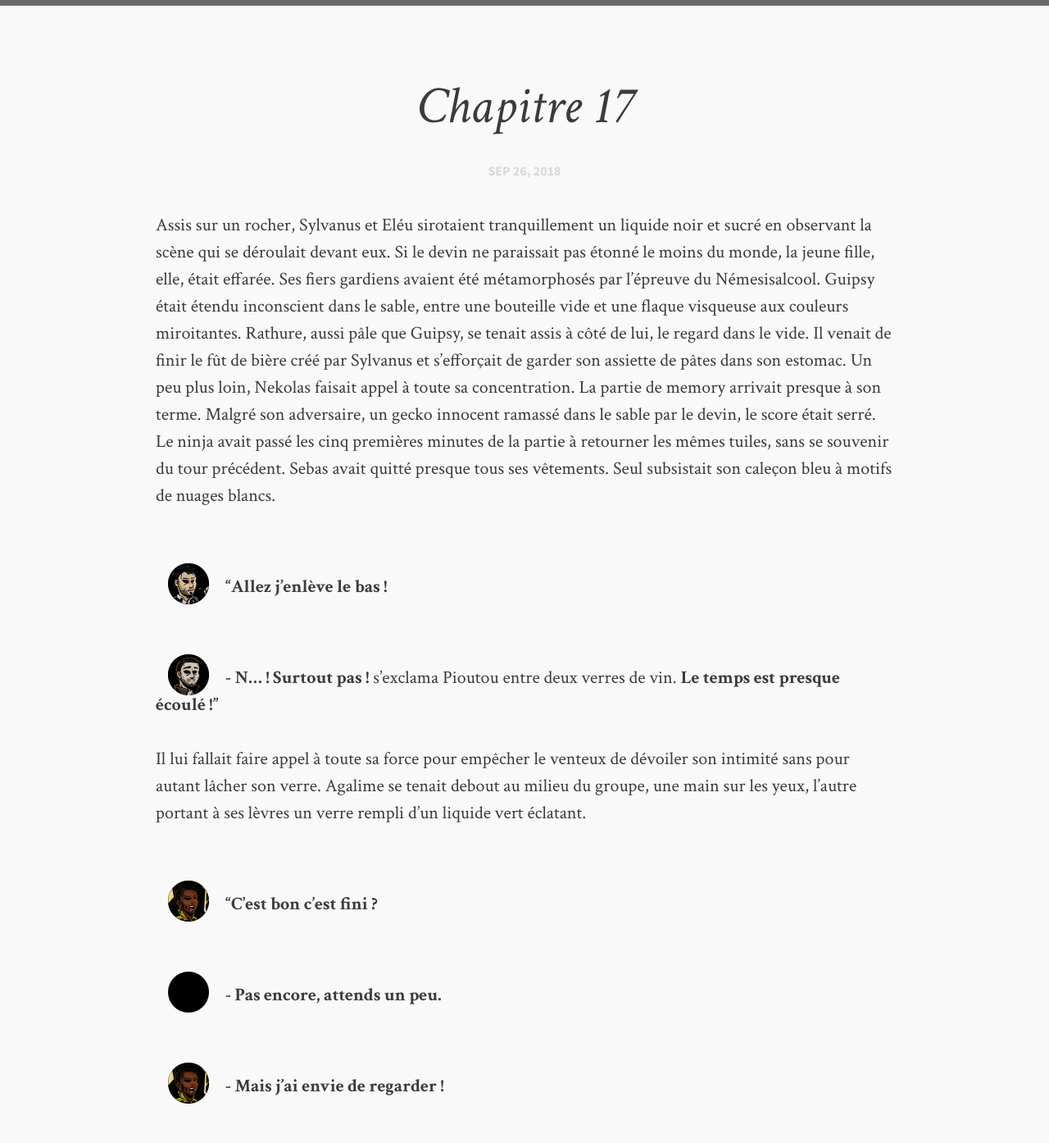
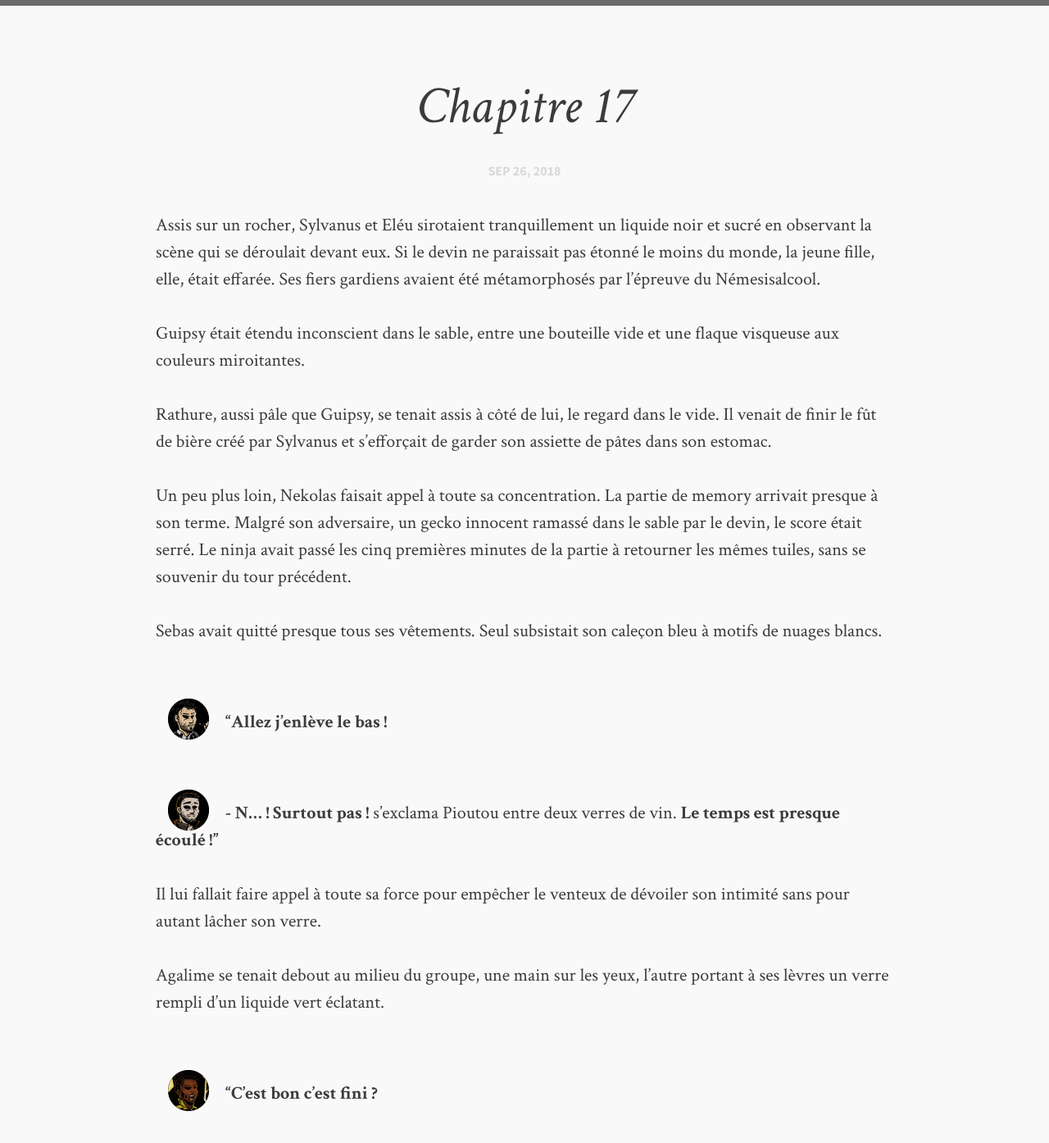
Before and after one commit to Tapus/tygrec, a Jekyll site: the page built from jekyll/_posts/2018-09-26-chapitre-17.md, in a window 1280 px wide and 1400 px high, scrolled down 543 px. Shown: the top 1394 px of the window at 82% size. Built offline with Jekyll 4.4.1, drawn with Linux system fonts in a browser that asks for light colours; some of the changed text lies outside the part shown.

Commit message:
Fix some typos

```diff
--- a/jekyll/_posts/2018-09-26-chapitre-17.md
+++ b/jekyll/_posts/2018-09-26-chapitre-17.md
@@ -7,9 +7,13 @@
 ---
 
 Assis sur un rocher, Sylvanus et Eléu sirotaient tranquillement un liquide noir et sucré en observant la scène qui se déroulait devant eux. Si le devin ne paraissait pas étonné le moins du monde, la jeune fille, elle, était effarée. Ses fiers gardiens avaient été métamorphosés par l’épreuve du Némesisalcool.
+
 Guipsy était étendu inconscient dans le sable, entre une bouteille vide et une flaque visqueuse aux couleurs miroitantes.
+
 Rathure, aussi pâle que Guipsy, se tenait assis à côté de lui, le regard dans le vide. Il venait de finir le fût de bière créé par Sylvanus et s'efforçait de garder son assiette de pâtes dans son estomac.
+
 Un peu plus loin, Nekolas faisait appel à toute sa concentration. La partie de memory arrivait presque à son terme. Malgré son adversaire, un gecko innocent ramassé dans le sable par le devin, le score était serré. Le ninja avait passé les cinq premières minutes de la partie à retourner les mêmes tuiles, sans se souvenir du tour précédent.
+
 Sebas avait quitté presque tous ses vêtements. Seul subsistait son caleçon bleu à motifs de nuages blancs.
 
 <img class="portrait" src="/images/Sebas.png"> **“Allez j’enlève le bas !**
@@ -17,6 +21,7 @@
 <img class="portrait" src="/images/Pioutou.png"> **\- N... ! Surtout pas !** s’exclama Pioutou entre deux verres de vin. **Le temps est presque écoulé !”**
 
 Il lui fallait faire appel à toute sa force pour empêcher le venteux de dévoiler son intimité sans pour autant lâcher son verre.
+
 Agalime se tenait debout au milieu du groupe, une main sur les yeux, l’autre portant à ses lèvres un verre rempli d’un liquide vert éclatant.
 
 <img class="portrait" src="/images/Agalime.png"> **“C’est bon c’est fini ?**
@@ -31,15 +36,15 @@
 
 <img class="portrait" src="/images/Unknown.png"> **“Et l’épreuve est terminée !** cria Sylvanus en frappant sur un gong qui n’était pas là l’instant d’avant.
 
-<img class="portrait" src="/images/Pioutou.png"> **\- Ouiiiii enfin !** lâcha Pioutou, en même temps que le caleçon de Sebas, qui fini sur le sol dans la seconde qui suivi.
+<img class="portrait" src="/images/Pioutou.png"> **\- Ouiiiii enfin !** lâcha Pioutou, en même temps que le caleçon de Sebas, qui finit sur le sol dans la seconde qui suivit.
 
 <img class="portrait" src="/images/Eleu.png"><img class="portrait" src="/images/Rathure.png"> **\- AH !** firent en même temps Eléu en se cachant les yeux et Rathure en les ouvrant grand.
 
-<img class="portrait" src="/images/Agalime.png"> **Allez à moi les beaux boules”** dit Agalime en lâchant son dernier verre vide et en ouvrant les yeux… juste à temps pour voir les créatures qui l’entouraient tomber en poussière. Seul restait devant elle le postérieur nu de Sebas.
+<img class="portrait" src="/images/Agalime.png"> **Allez à moi les beaux boules”**, dit Agalime en lâchant son dernier verre vide et en ouvrant les yeux… juste à temps pour voir les créatures qui l’entouraient tomber en poussière. Seul restait devant elle le postérieur nu de Sebas.
 
 <img class="portrait" src="/images/Agalime.png"> **“Ah non ça c’est pas cool !**
 
-<img class="portrait" src="/images/Unknown.png"> **\- Il est temps de juger de vos performances ! Guipsy, tu as été extraordinaire. Réveillez-le, s’il-vous-plaît. Ah ! Tu n’as pas vomit des arc-en-ciels pendant une, ni deux, mais trois minutes sans discontinuer. C’était fantastique. Tu gagnes un pin’s J’aime le rhum en plus de l’épreuve. Et un deuxième parce que je t’aime bien. Pioutou, tu as parfaitement réussi ton épreuve, je suis impressionné.**
+<img class="portrait" src="/images/Unknown.png"> **\- Il est temps de juger de vos performances ! Guipsy, tu as été extraordinaire. Réveillez-le, s’il-vous-plaît. Ah ! Tu n’as pas vomi des arcs-en-ciel pendant une, ni deux, mais trois minutes sans discontinuer. C’était fantastique. Tu gagnes un pin’s "J’aime le rhum" en plus de l’épreuve. Et un deuxième parce que je t’aime bien. Pioutou, tu as parfaitement réussi ton épreuve, je suis impressionné.**
 
 <img class="portrait" src="/images/Pioutou.png"> **\- J’ai de l’entraînement. Gégénoreu, comme on dit chez moi.**
 
@@ -53,7 +58,7 @@
 
 <img class="portrait" src="/images/Guipsy.png"> **\- Rhabille-toi, s’il-te-plaît**, demanda Guipsy.
 
-<img class="portrait" src="/images/Unknown.png"> **\- Nekolas, 26 à 24 c’était très serré. Tu as un commentaire à faire ?**
+<img class="portrait" src="/images/Unknown.png"> **\- Nekolas, 26 à 24, c’était très serré. Tu as un commentaire à faire ?**
 
 <img class="portrait" src="/images/Nekolas.png"> **\- Où suis-je ? Et qui êtes-vous ?**
 
@@ -65,7 +70,7 @@
 
 Eléu applaudit avec enthousiasme pendant que ses compagnons essayaient de se maintenir debout.
 
-<img class="portrait" src="/images/Unknown.png"> **“L’épreuve du Némesisalcool vous a permis de révéler votre potentiels, et vos pouvoirs en sont grandis. Il faudra attendre d’être sobres pour vous en rendre vraiment compte, mais vous verrez, votre maîtrise des éléments a augmenté.**
+<img class="portrait" src="/images/Unknown.png"> **“L’épreuve du Némesisalcool vous a permis de révéler votre potentiel, et vos pouvoirs en sont grandis. Il faudra attendre d’être sobres pour vous en rendre vraiment compte, mais vous verrez, votre maîtrise des éléments a augmenté.**
 
 <img class="portrait" src="/images/Pioutou.png"> **\- Et pour ceux qui n’ont pas de pouvoirs ?** demanda Pioutou.
 
@@ -81,13 +86,13 @@
 
 <img class="portrait" src="/images/Eleu.png"> **\- C’est quoi ton peuple ?** s’enquit Eléu.
 
-<img class="portrait" src="/images/Pioutou.png"> **\- Le glorieux peuple Arjan, la nation marchande qui parcours les six royaumes !**
+<img class="portrait" src="/images/Pioutou.png"> **\- Le glorieux peuple Arjan, la nation marchande qui parcourt les six royaumes !**
 
-<img class="portrait" src="/images/Guipsy.png"> **\- Les huits royaumes**, corrigea Guipsy. **Et c’est un peuple qui a plutôt mauvaise réputation, je ne dirais pas qu’il est “glorieux”.**
+<img class="portrait" src="/images/Guipsy.png"> **\- Les huit royaumes**, corrigea Guipsy. **Et c’est un peuple qui a plutôt mauvaise réputation, je ne dirais pas qu’il est “glorieux”.**
 
 <img class="portrait" src="/images/Rathure.png"> **\- C’est tous des voleurs, ouais !** intervint Rathure.
 
-<img class="portrait" src="/images/Unknown.png"> **\- Le peuple Arjan ? Ils avaient autrefois un pouvoir unique: c’était des changepeaux, capables de passer de forme humaine à forme animale. Peut-être que l’épreuve a révélé en toi le pouvoir perdu de ton peuple.**
+<img class="portrait" src="/images/Unknown.png"> **\- Le peuple Arjan ? Ils avaient autrefois un pouvoir unique : c’était des changepeaux, capables de passer de forme humaine à forme animale. Peut-être que l’épreuve a révélé en toi le pouvoir perdu de ton peuple.**
 
 <img class="portrait" src="/images/Agalime.png"> **\- C’est vrai ? J’ai jamais entendu parler de ça**, dit Agalime.
 
@@ -95,15 +100,16 @@
 
 <img class="portrait" src="/images/Agalime.png"> **\- Elle doit passer sa vie sous une forme animale alors…”**
 
-Le devin pris les mains de Pioutou dans les siennes.
+Le devin prit les mains de Pioutou dans les siennes.
 
-<img class="portrait" src="/images/Unknown.png"> **“Visualise ta bête intérieure”**
+<img class="portrait" src="/images/Unknown.png"> **“Visualise ta bête intérieure.”**
 
 Pioutou ferma les yeux.
 
 <img class="portrait" src="/images/Unknown.png"> **“Sens la férocité monter en toi. Ton héritage du sang. Le pouvoir de tes ancêtres. Sens la puissance de l’ours, la férocité du lion et la ténacité du loup. Sens gonfler sous ta peau les muscles du bisons et les os de l’éléphant. Tes sens s’aiguisent. Tu perçois la moindre odeur, le moindre bruit. Les pensées superflues s’évaporent. Elles te quittent et ne laissent derrière elles que l’instinct. Tu deviens… LA BÊTE !”**
 
 En un éclair, Pioutou se métamorphosa. Son visage s’allongea, sa peau devint noire, ses doigts se changèrent en griffes, ses pupilles se dilatèrent. Avant même que les autres n’aient le temps de réagir, il était changé.
+
 Au milieu du cercle qui s’était formé autour de Pioutou et de Sylvanus se tenait ce dernier, et à ses pieds… un petit corbeau.
 Sebas, Agalime, Nekolas et Rathure éclatèrent de rire immédiatement.
 
@@ -117,13 +123,13 @@
 
 Agalime essuyait ses larmes en souriant.
 
-<img class="portrait" src="/images/Agalime.png"> **“Bon c’est marrant mais il faut qu’on avance maintenant, reprend force humaine.**
+<img class="portrait" src="/images/Agalime.png"> **“Bon c’est marrant mais il faut qu’on avance maintenant, reprends forme humaine.**
 
 <img class="portrait" src="/images/Pioutou.png"> **\- Comment je fais ?”**
 
 Un silence gênant s’installa.
 
-<img class="portrait" src="/images/Unknown.png"> **“Et bien… Comment dire…**
+<img class="portrait" src="/images/Unknown.png"> **“Eh bien… Comment dire…**
 
 <img class="portrait" src="/images/Pioutou.png"> **\- C’est une blague ?**
 
@@ -133,7 +139,7 @@
 
 <img class="portrait" src="/images/Pioutou.png"> **\- J’essaie, mais ça marche pas.**
 
-<img class="portrait" src="/images/Guipsy.png"> **\- Bon ben tant pis. Tu nous suivra en volant.**
+<img class="portrait" src="/images/Guipsy.png"> **\- Bon ben tant pis. Tu nous suivras en volant.**
 
 <img class="portrait" src="/images/Pioutou.png"> **\- Mais…”**
 
@@ -141,11 +147,11 @@
 
 <img class="portrait" src="/images/Rathure.png"> **“Je veux bien la remplir d’eau, mais c’est seulement pour les cas d’urgence, hein !**
 
-<img class="portrait" src="/images/Guipsy.png"> **\- Oui on sait, Rathure.**
+<img class="portrait" src="/images/Guipsy.png"> **\- Oui, on sait, Rathure.**
 
 <img class="portrait" src="/images/Sebas.png"> **\- La nuit est en train de tomber, on ne pourrait pas se reposer ici avant de repartir ?**
 
-<img class="portrait" src="/images/Guipsy.png"> **\- Non, il vaut mieux marcher de nuit au frais. On est pressés et on a déjà passé trop de temps ici.**
+<img class="portrait" src="/images/Guipsy.png"> **\- Non, il vaut mieux marcher de nuit, au frais. On est pressés et on a déjà passé trop de temps ici.**
 
 <img class="portrait" src="/images/Agalime.png"> **\- Guipsy, tu sais quelle direction prendre?**
 
@@ -157,13 +163,13 @@
 
 <img class="portrait" src="/images/Pioutou.png"> **\- Heu, je crois qu’ils se sont transformés avec moi. Pourquoi ?**
 
-<img class="portrait" src="/images/Agalime.png"> **\- C’est bien toi qui avait la carte non ?**
+<img class="portrait" src="/images/Agalime.png"> **\- C’est bien toi qui avait la carte, non ?**
 
 <img class="portrait" src="/images/Pioutou.png"> **\- Ah oui ! Et ben on est bloqués tant que je n’arrive pas à me retransformer.**
 
 <img class="portrait" src="/images/Sebas.png"> **\- Mais non !** dit Sebas d’un air décontracté. **On avançait vers l’ouest, on n’a qu’à continuer dans la même direction.**
 
-<img class="portrait" src="/images/Nekolas.png"> **\- On devrait se dépêcher d’ailleurs.”**
+<img class="portrait" src="/images/Nekolas.png"> **\- On devrait se dépêcher, d’ailleurs.”**
 
 Le ninja avait un air inquiet sur le visage, et fixait le désert en direction de l’est.
 
@@ -171,7 +177,7 @@
 
 <img class="portrait" src="/images/Eleu.png"> **\- Mais le devin doit encore m’expliquer quel élément je dois choisir.**
 
-<img class="portrait" src="/images/Agalime.png"> **\- Bon bah va lui demander et ensuite on y va.**
+<img class="portrait" src="/images/Agalime.png"> **\- Bon bah, va lui demander et ensuite on y va.**
 
 <img class="portrait" src="/images/Nekolas.png"> **\- Non, il faut qu’on parte maintenant.”**
 
@@ -179,7 +185,7 @@
 
 <img class="portrait" src="/images/Nekolas.png"> **“Quelque chose est en train d’approcher. Et vite.**
 
-<img class="portrait" src="/images/Guipsy.png"> **\- D’autres bocaliens?**
+<img class="portrait" src="/images/Guipsy.png"> **\- D’autres bocaliens ?**
 
 <img class="portrait" src="/images/Nekolas.png"> **\- Non, plus gros.**
 
@@ -247,15 +253,15 @@
 
 <img class="portrait" src="/images/Eleu.png"> **\- Pioutou, tu n’arrives toujours pas à te retransformer ?** demanda Eléu.
 
-<img class="portrait" src="/images/Pioutou.png"> **\- Ben je n’ai pas vraiment essayé pendant que je volais mais je crois que je suis toujours coincé.**
+<img class="portrait" src="/images/Pioutou.png"> **\- Ben, je n’ai pas vraiment essayé pendant que je volais, mais je crois que je suis toujours coincé.**
 
 <img class="portrait" src="/images/Agalime.png"> **\- Là ça va être un problème. Je connais assez bien les limites du désert, mais je ne saurais pas nous guider à travers le royaume du feu.**
 
-<img class="portrait" src="/images/Guipsy.png"> **\- Bon et bien c’est réglé. On fait une pause, et ensuite on se concentre sur le problème de Pioutou. Et si on n’arrive à rien on continue vers le nord en essayant de trouver une ville ou une auberge.**
+<img class="portrait" src="/images/Guipsy.png"> **\- Bon eh bien c’est réglé. On fait une pause, et ensuite on se concentre sur le problème de Pioutou. Et si on n’arrive à rien, on continue vers le nord en essayant de trouver une ville ou une auberge.**
 
-<img class="portrait" src="/images/Rathure.png"> **\- Trouver une auberge, ça c’est un plan que je suis prêt à suivre!”**
+<img class="portrait" src="/images/Rathure.png"> **\- Trouver une auberge, ça c’est un plan que je suis prêt à suivre !”**
 
-Au moment où Guipsy allait jeter un regard noir à Rathure, Sebas tomba du ciel juste devant lui. Il ouvrait de grand yeux rond et tremblait de tous ses membres.
+Au moment où Guipsy allait jeter un regard noir à Rathure, Sebas tomba du ciel juste devant lui. Il ouvrait de grand yeux ronds et tremblait de tous ses membres.
 
 <img class="portrait" src="/images/Rathure.png"> **“Mon beau Sebas ! Tu n’es pas blessé ?**
 
@@ -303,7 +312,7 @@
 
 <img class="portrait" src="/images/Guipsy.png"> **“Pfiou… Je suis vidé.**
 
-<img class="portrait" src="/images/Rathure.png"> **\- Atchoum!** dit Rathure avant de lâcher une énorme caisse.
+<img class="portrait" src="/images/Rathure.png"> **\- Atchoum !** dit Rathure avant de lâcher une énorme caisse.
 
 <img class="portrait" src="/images/Agalime.png"> **\- Oh non, t’es immonde**, fit Agalime en se bouchant le nez.
 
@@ -325,7 +334,7 @@
 
 <img class="portrait" src="/images/Rathure.png"> **\- Tu peux marcher ?** demanda Rathure à son compagnon de beuverie.
 
-<img class="portrait" src="/images/Sebas.png"> **\- Seulement si tu te tiens loin de moi. Après ce que tu viens de lâcher je risque de tourner de l’oeil.**
+<img class="portrait" src="/images/Sebas.png"> **\- Seulement si tu te tiens loin de moi. Après ce que tu viens de lâcher, je risque de tourner de l’oeil.**
 
 <img class="portrait" src="/images/Nekolas.png"> **\- Bon, je propose de dormir un peu le temps que Cordokoo s’éloigne, puis on reprendra la route.”**
 
```
Also changed, not shown: other parts of jekyll/_posts/2018-09-26-chapitre-17.md (+5 -2 lines).
